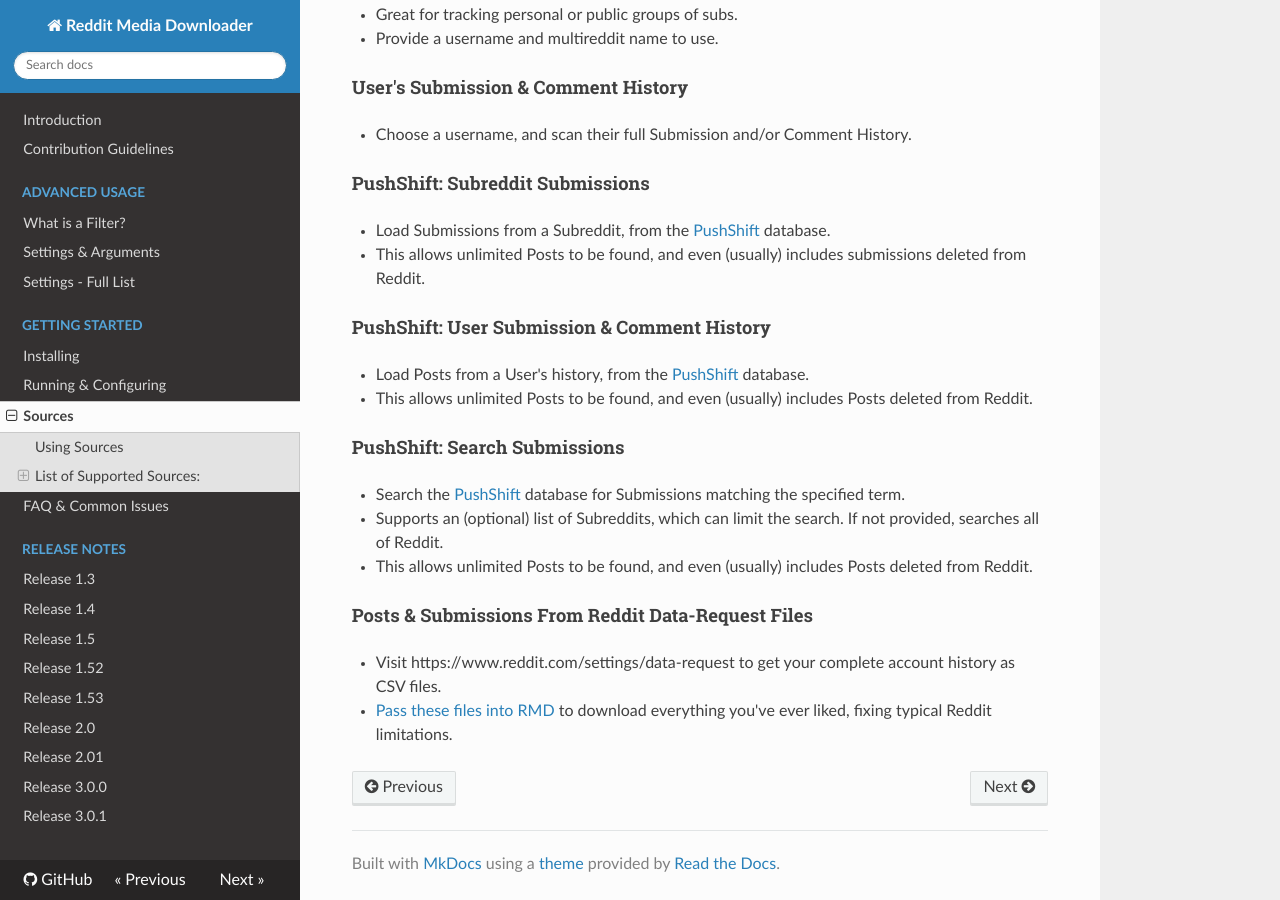
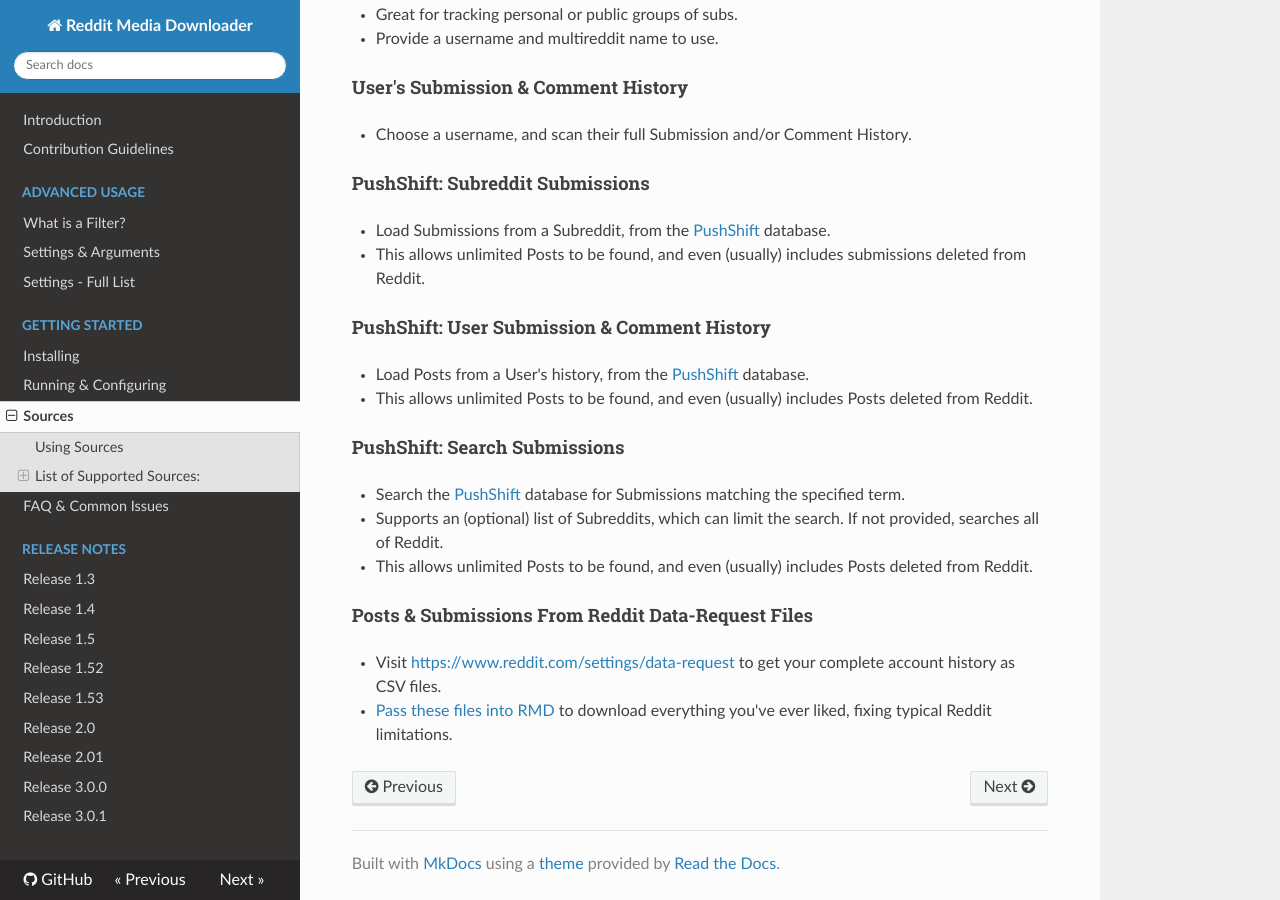
Before and after one commit to shadowmoose/RedditDownloader, an MkDocs documentation site: the page built from docs/Getting_Started/Sources.md, in a window 1280 px wide and 900 px high, scrolled down 1374 px. Built offline with MkDocs 1.6.1, drawn with Linux system fonts in a browser that asks for light colours; nearby versions of some CDN libraries; some of the changed lines change nothing that is shown.

Commit message:
Add hyperlink to documentation.

```diff
--- a/docs/Getting_Started/Sources.md
+++ b/docs/Getting_Started/Sources.md
@@ -68,6 +68,6 @@
 
 
 #### Posts & Submissions From Reddit Data-Request Files
-+ Visit https://www.reddit.com/settings/data-request to get your complete account history as CSV files.
++ Visit [https://www.reddit.com/settings/data-request](https://www.reddit.com/settings/data-request) to get your complete account history as CSV files.
 + [Pass these files into RMD](../Advanced_Usage/Settings.md#importing-from-reddit-csv-export)
     to download everything you've ever liked, fixing typical Reddit limitations.
```
